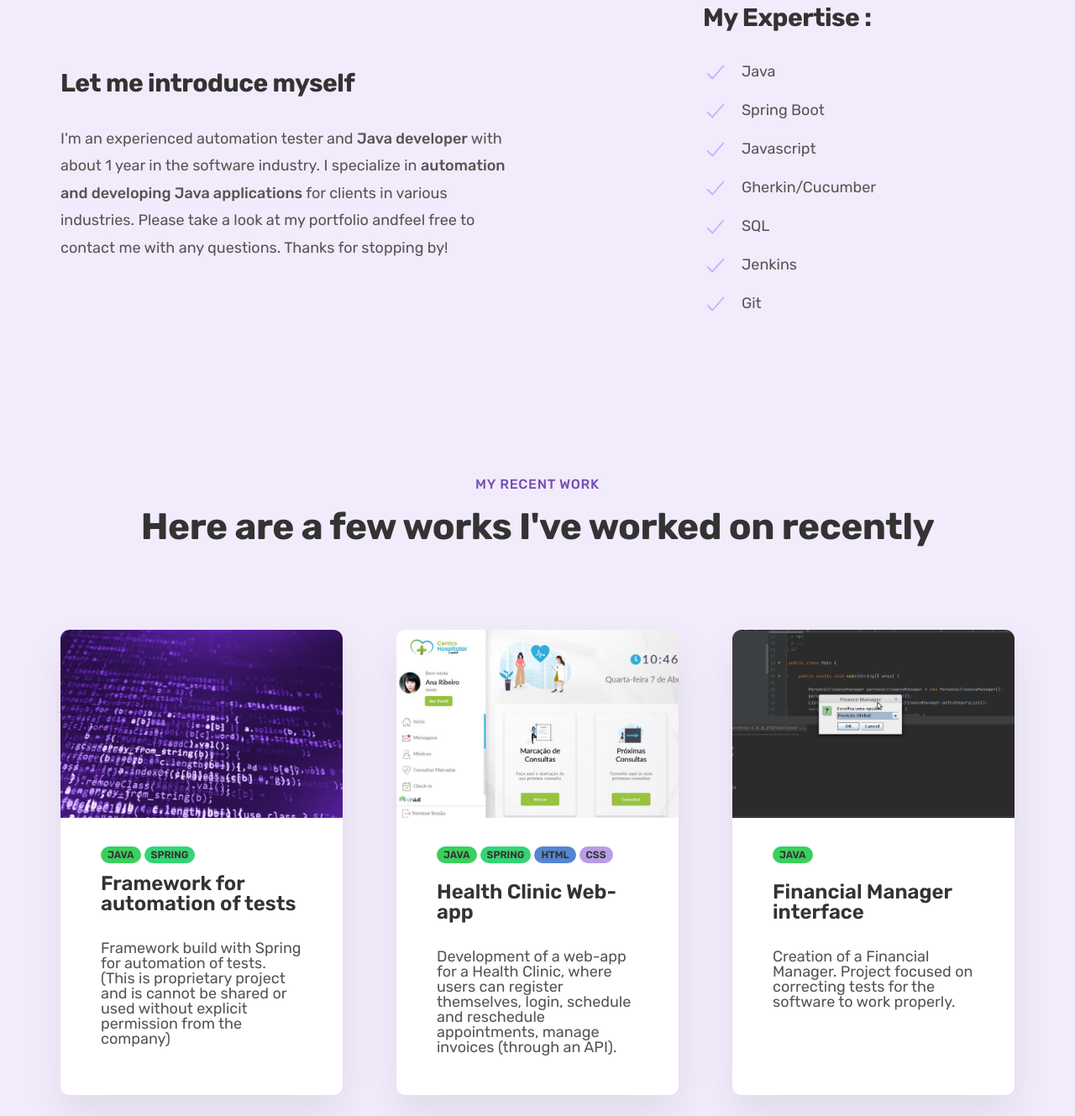
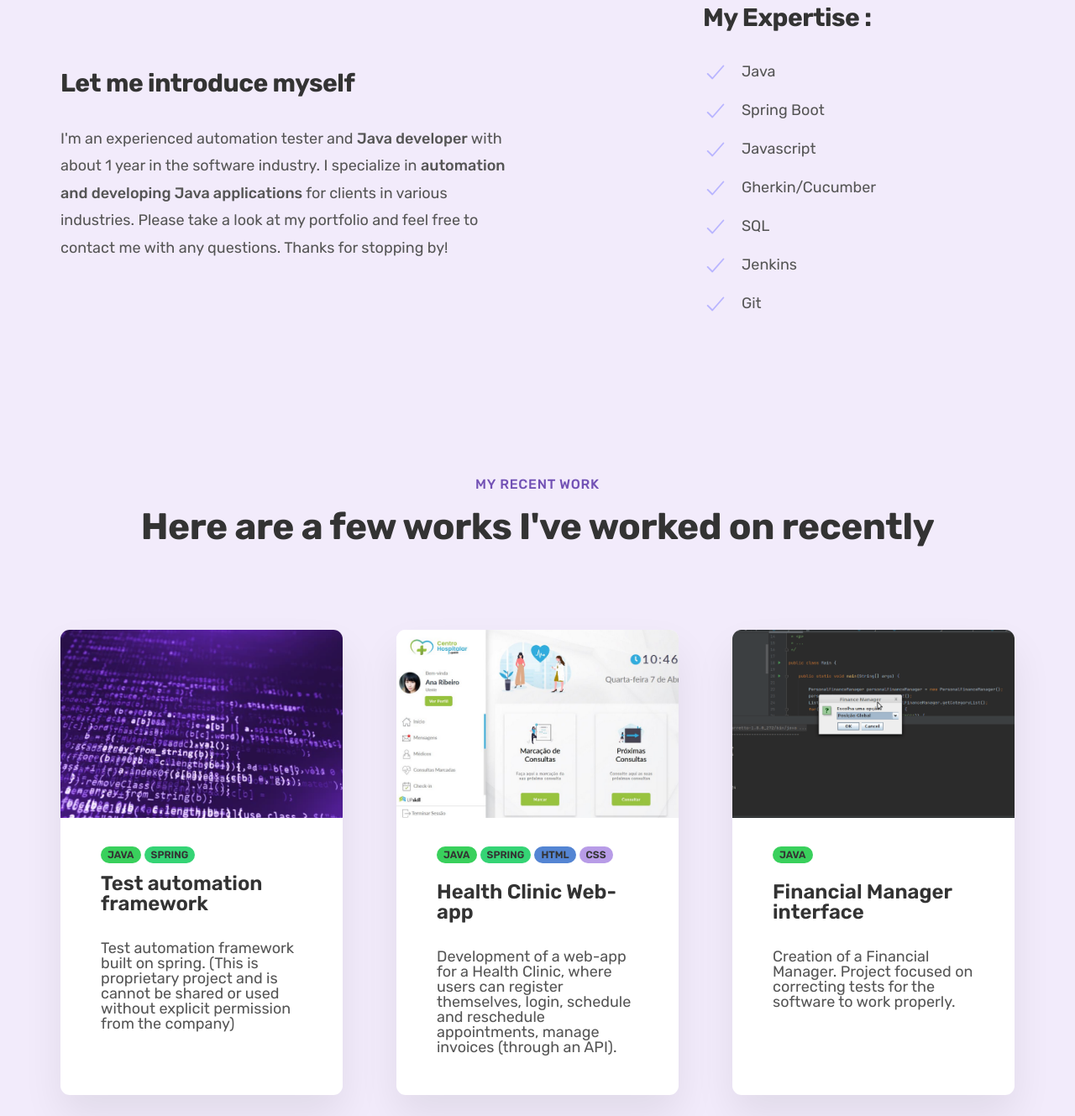
Before and after one commit to goncaloafonso123/GoncaloAfonsoPortfolio.github.io, a plain HTML site: page index.html in a window 1280 px wide. Shown: the part 951-2280 px from the top of the page at 84% size. Drawn offline with nearby package versions, Linux system fonts and the light colour scheme; some packages are replaced by stand-ins of ours; a script that the page names is missing.

Commit message:
Update index.html

```diff
--- a/index.html
+++ b/index.html
@@ -102,7 +102,7 @@
               industry. I specialize in
               <strong>automation and developing Java applications</strong> for
               clients in various industries. Please take a look at my portfolio
-              andfeel free to contact me with any questions. Thanks for stopping
+              and feel free to contact me with any questions. Thanks for stopping
               by!
             </p>
           </div>
@@ -182,14 +182,13 @@
                 <span class="tag tag--java">Java</span>
                 <span class="tag tag--spring">Spring</span>
               </div>
-              <p class="meal-title">Framework for automation of tests</p>
+              <p class="meal-title">Test automation framework</p>
               <ul class="meal-attributes">
                 <li class="meal-attribute">
                   <span>
                     <p>
-                      Framework build with Spring for automation of tests. (This
-                      is proprietary project and is cannot be shared or used
-                      without explicit permission from the company)
+                      Test automation framework built on spring.
+                      (This is proprietary project and is cannot be shared or used without explicit permission from the company)
                     </p>
                   </span>
                 </li>
@@ -368,7 +367,7 @@
               <a class="footer-link" href="tel:+351-939285467">+351-939285467</a
               ><br />
               <a class="footer-link" href="mailto:goncaloafonso1995@gmail.com"
-                >goncaloafonso1995@gmail.com"</a
+                >goncaloafonso1995(at)gmail.com"</a
               >
             </p>
           </address>
```
